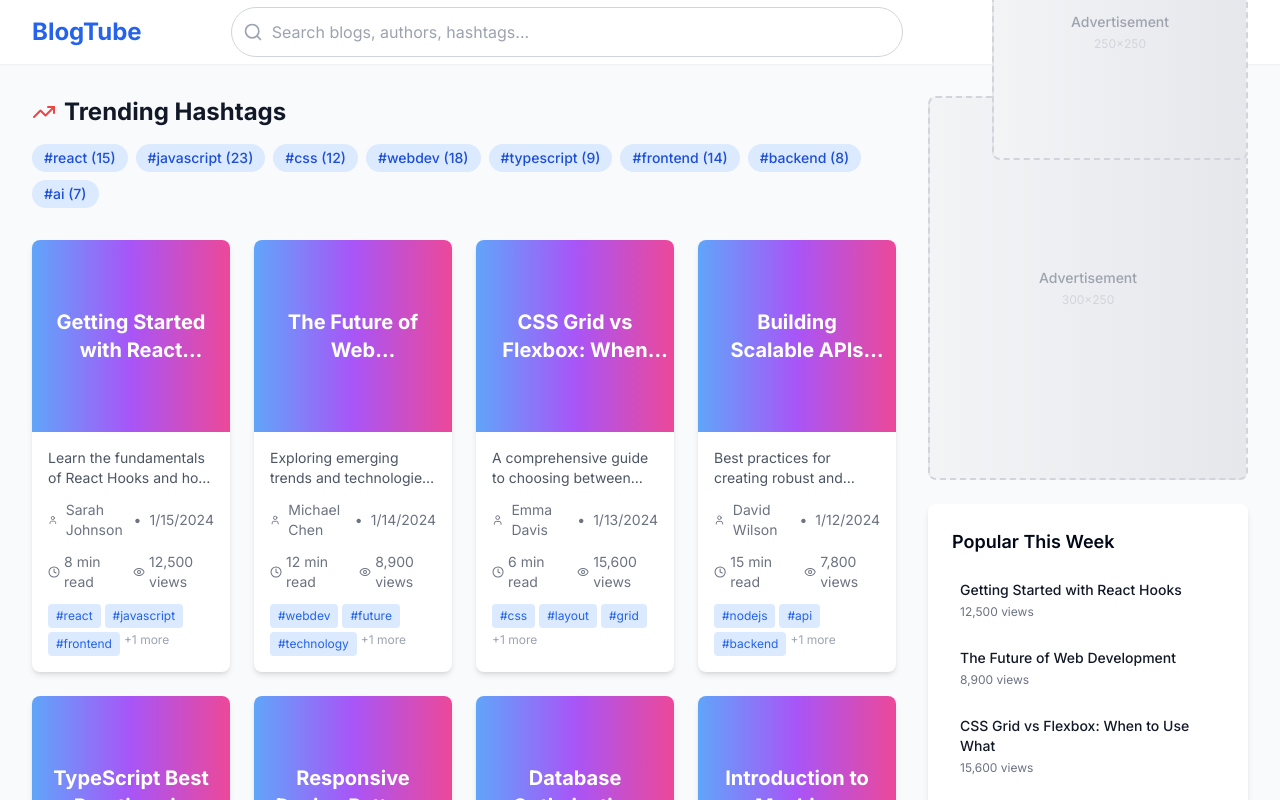
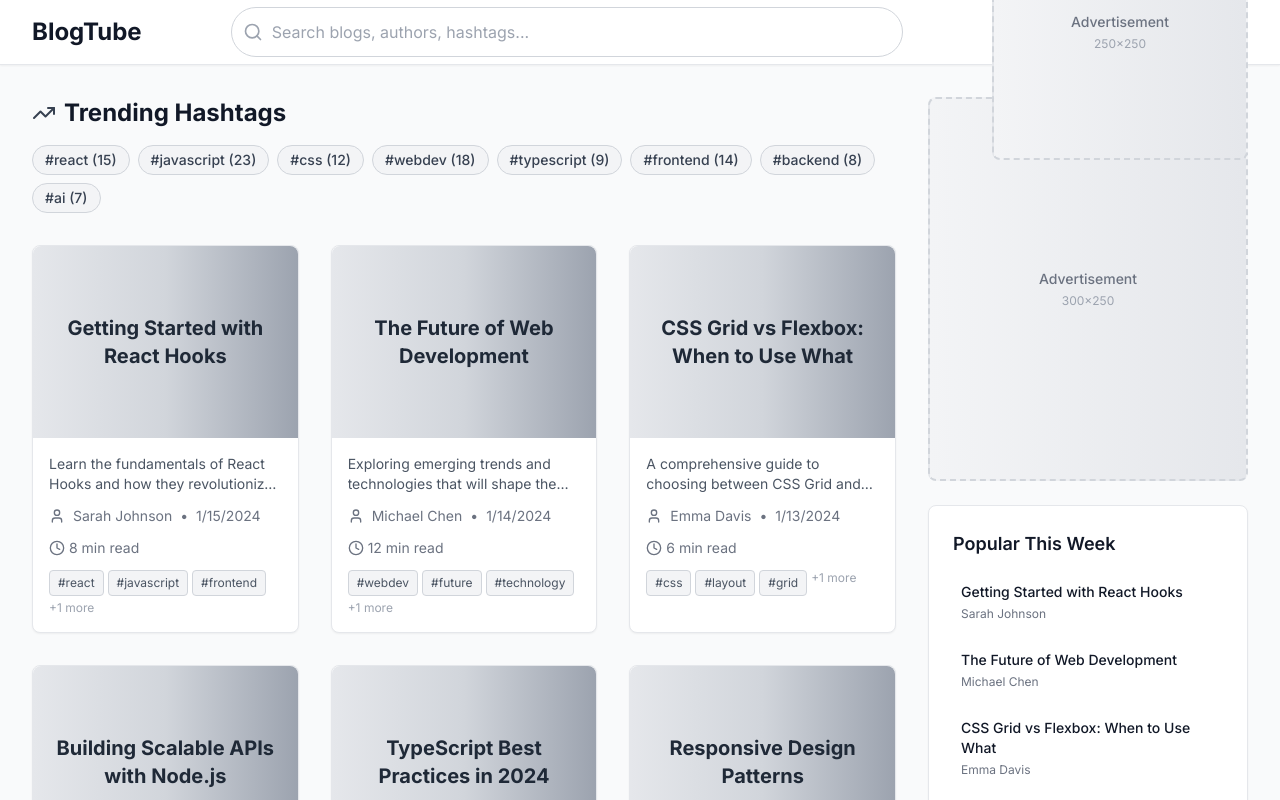
Before and after one commit to ashrafhussain2003/blogtube-react-grid, a React (Vite) app: page / in a window 1280 px wide. Shown: the top 800 px of the page. Built offline with nearby package versions, Linux system fonts and the light colour scheme.

Commit message:
Fix: Improve home page layout and UI
- Reduced blog cards per row to 3.
- Removed view count from blog cards.
- Implemented minimalistic monochrome color scheme.
- Modified comment section to ask for name before comment.

```diff
--- a/src/components/AdBanner.tsx
+++ b/src/components/AdBanner.tsx
@@ -21,8 +21,8 @@ const AdBanner: React.FC<AdBannerProps> = ({ type = 'horizontal', className = ''
   return (
     <div className={`${getAdDimensions()} bg-gradient-to-r from-gray-100 to-gray-200 rounded-lg flex items-center justify-center border-2 border-dashed border-gray-300 ${className}`}>
       <div className="text-center">
-        <div className="text-gray-400 text-sm font-medium mb-1">Advertisement</div>
-        <div className="text-gray-300 text-xs">
+        <div className="text-gray-500 text-sm font-medium mb-1">Advertisement</div>
+        <div className="text-gray-400 text-xs">
           {type === 'horizontal' ? '728x90' : type === 'vertical' ? '300x250' : '250x250'}
         </div>
       </div>
--- a/src/components/BlogCard.tsx
+++ b/src/components/BlogCard.tsx
@@ -2,7 +2,7 @@
 import React from 'react';
 import { Link } from 'react-router-dom';
 import { BlogMeta } from '../types/blog';
-import { Clock, Eye, User } from 'lucide-react';
+import { Clock, User } from 'lucide-react';
 
 interface BlogCardProps {
   blog: BlogMeta;
@@ -11,27 +11,28 @@ interface BlogCardProps {
 
 const BlogCard: React.FC<BlogCardProps> = ({ blog, className = '' }) => {
   return (
-    <Link
-      to={`/blog/${blog.slug}`}
-      className={`block bg-white rounded-lg shadow-md hover:shadow-lg transition-all duration-200 hover:-translate-y-1 ${className}`}
-    >
+    <div className={`block bg-white rounded-lg shadow-sm hover:shadow-md transition-all duration-200 hover:-translate-y-1 border border-gray-200 ${className}`}>
+      <Link to={`/blog/${blog.slug}`}>
         <div className="relative">
-        <div className="w-full h-48 bg-gradient-to-r from-blue-400 via-purple-500 to-pink-500 rounded-t-lg flex items-center justify-center">
-          <h3 className="text-white text-xl font-bold text-center px-4 line-clamp-2">
+          <div className="w-full h-48 bg-gradient-to-r from-gray-200 via-gray-300 to-gray-400 rounded-t-lg flex items-center justify-center">
+            <h3 className="text-gray-800 text-xl font-bold text-center px-4 line-clamp-2">
               {blog.title}
             </h3>
           </div>
           {blog.featured && (
-          <div className="absolute top-2 right-2 bg-red-500 text-white px-2 py-1 rounded text-xs font-semibold">
+            <div className="absolute top-2 right-2 bg-gray-800 text-white px-2 py-1 rounded text-xs font-semibold">
               Featured
             </div>
           )}
         </div>
+      </Link>
 
       <div className="p-4">
+        <Link to={`/blog/${blog.slug}`}>
           <p className="text-gray-600 text-sm mb-3 line-clamp-2">
             {blog.description}
           </p>
+        </Link>
 
         <div className="flex items-center gap-2 text-sm text-gray-500 mb-3">
           <User className="w-4 h-4" />
@@ -41,37 +42,31 @@ const BlogCard: React.FC<BlogCardProps> = ({ blog, className = '' }) => {
         </div>
 
         <div className="flex items-center justify-between text-sm text-gray-500 mb-3">
-          <div className="flex items-center gap-4">
           <div className="flex items-center gap-1">
             <Clock className="w-4 h-4" />
             <span>{blog.readingTime} min read</span>
-            </div>
-            {blog.viewCount && (
-              <div className="flex items-center gap-1">
-                <Eye className="w-4 h-4" />
-                <span>{blog.viewCount.toLocaleString()} views</span>
-              </div>
-            )}
           </div>
         </div>
 
         <div className="flex flex-wrap gap-1">
           {blog.hashtags.slice(0, 3).map(tag => (
-            <Link
+            <button
               key={tag}
-              to={`/hashtag/${tag}`}
-              className="inline-block bg-blue-100 text-blue-600 px-2 py-1 rounded text-xs hover:bg-blue-200 transition-colors"
-              onClick={(e) => e.stopPropagation()}
+              onClick={(e) => {
+                e.preventDefault();
+                window.location.href = `/hashtag/${tag}`;
+              }}
+              className="inline-block bg-gray-100 text-gray-600 px-2 py-1 rounded text-xs hover:bg-gray-200 transition-colors border border-gray-300"
             >
               #{tag}
-            </Link>
+            </button>
           ))}
           {blog.hashtags.length > 3 && (
             <span className="text-xs text-gray-400">+{blog.hashtags.length - 3} more</span>
           )}
         </div>
       </div>
-    </Link>
+    </div>
   );
 };
 
--- a/src/pages/HomePage.tsx
+++ b/src/pages/HomePage.tsx
@@ -38,10 +38,10 @@ const HomePage: React.FC = () => {
   return (
     <div className="min-h-screen bg-gray-50">
       {/* Header */}
-      <header className="bg-white shadow-sm sticky top-0 z-40">
+      <header className="bg-white shadow-sm sticky top-0 z-40 border-b border-gray-200">
         <div className="max-w-7xl mx-auto px-4 sm:px-6 lg:px-8">
           <div className="flex items-center justify-between h-16">
-            <Link to="/" className="text-2xl font-bold text-blue-600">
+            <Link to="/" className="text-2xl font-bold text-gray-900">
               BlogTube
             </Link>
             <div className="flex-1 max-w-2xl mx-8">
@@ -61,7 +61,7 @@ const HomePage: React.FC = () => {
             {/* Trending Section */}
             <section className="mb-8">
               <div className="flex items-center gap-2 mb-4">
-                <TrendingUp className="w-6 h-6 text-red-500" />
+                <TrendingUp className="w-6 h-6 text-gray-700" />
                 <h2 className="text-2xl font-bold text-gray-900">Trending Hashtags</h2>
               </div>
               <div className="flex flex-wrap gap-2">
@@ -69,7 +69,7 @@ const HomePage: React.FC = () => {
                   <Link
                     key={hashtag.name}
                     to={`/hashtag/${hashtag.name}`}
-                    className="inline-block bg-blue-100 hover:bg-blue-200 text-blue-700 px-3 py-1 rounded-full text-sm font-medium transition-colors"
+                    className="inline-block bg-gray-100 hover:bg-gray-200 text-gray-700 px-3 py-1 rounded-full text-sm font-medium transition-colors border border-gray-300"
                   >
                     #{hashtag.name} ({hashtag.count})
                   </Link>
@@ -77,9 +77,9 @@ const HomePage: React.FC = () => {
               </div>
             </section>
 
-            {/* Blog Grid */}
+            {/* Blog Grid - Changed to 3 columns */}
             <section>
-              <div className="grid grid-cols-1 md:grid-cols-2 lg:grid-cols-3 xl:grid-cols-4 gap-6">
+              <div className="grid grid-cols-1 md:grid-cols-2 lg:grid-cols-3 gap-8">
                 {renderBlogGrid()}
               </div>
 
@@ -96,8 +96,8 @@ const HomePage: React.FC = () => {
             <div className="sticky top-24 space-y-6">
               <AdBanner type="vertical" />
 
-              <div className="bg-white rounded-lg shadow-md p-6">
-                <h3 className="text-lg font-semibold mb-4">Popular This Week</h3>
+              <div className="bg-white rounded-lg shadow-sm p-6 border border-gray-200">
+                <h3 className="text-lg font-semibold mb-4 text-gray-900">Popular This Week</h3>
                 <div className="space-y-3">
                   {sampleBlogs.slice(0, 5).map((blog, index) => (
                     <Link
@@ -109,7 +109,7 @@ const HomePage: React.FC = () => {
                         {blog.title}
                       </div>
                       <div className="text-xs text-gray-500 mt-1">
-                        {blog.viewCount?.toLocaleString()} views
+                        {blog.author}
                       </div>
                     </Link>
                   ))}
```
Also changed, not shown: src/components/CommentSection.tsx (+33 -14 lines). Lines whose indentation alone changed are shown as unchanged.
